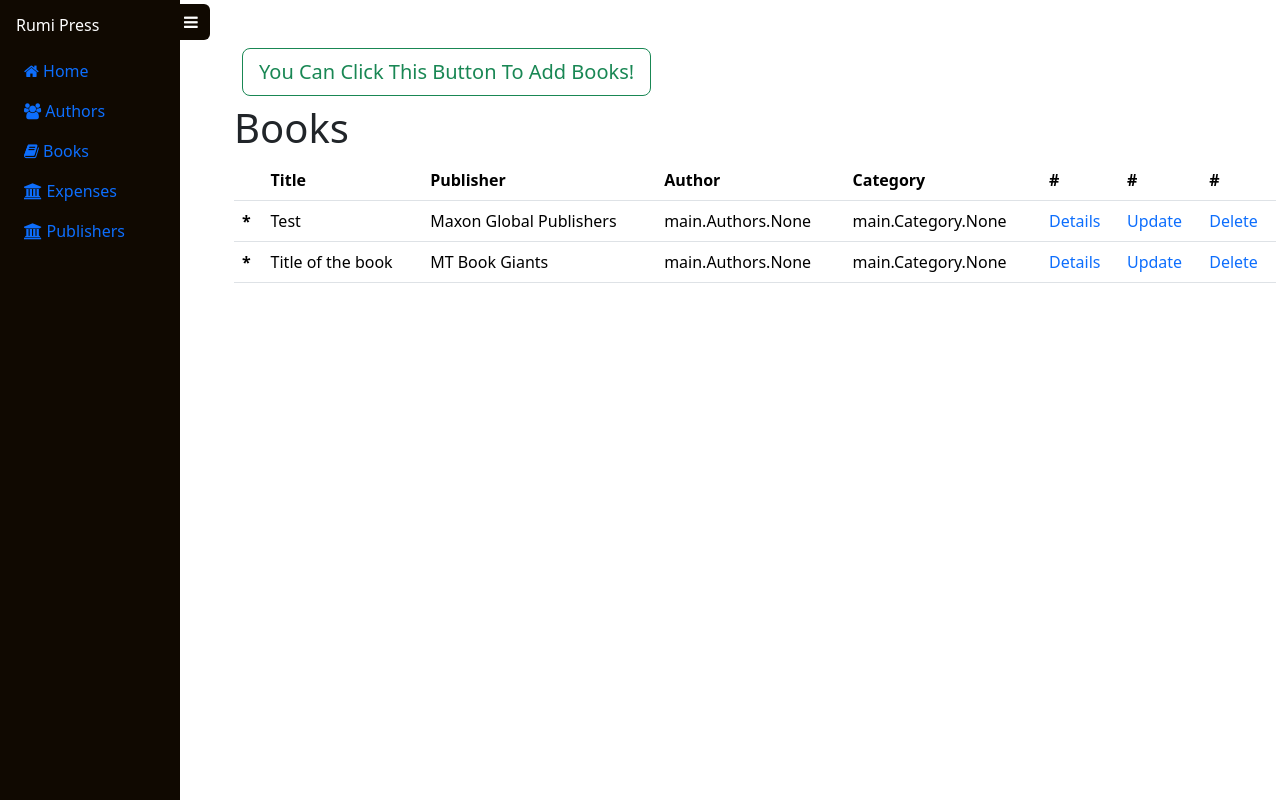
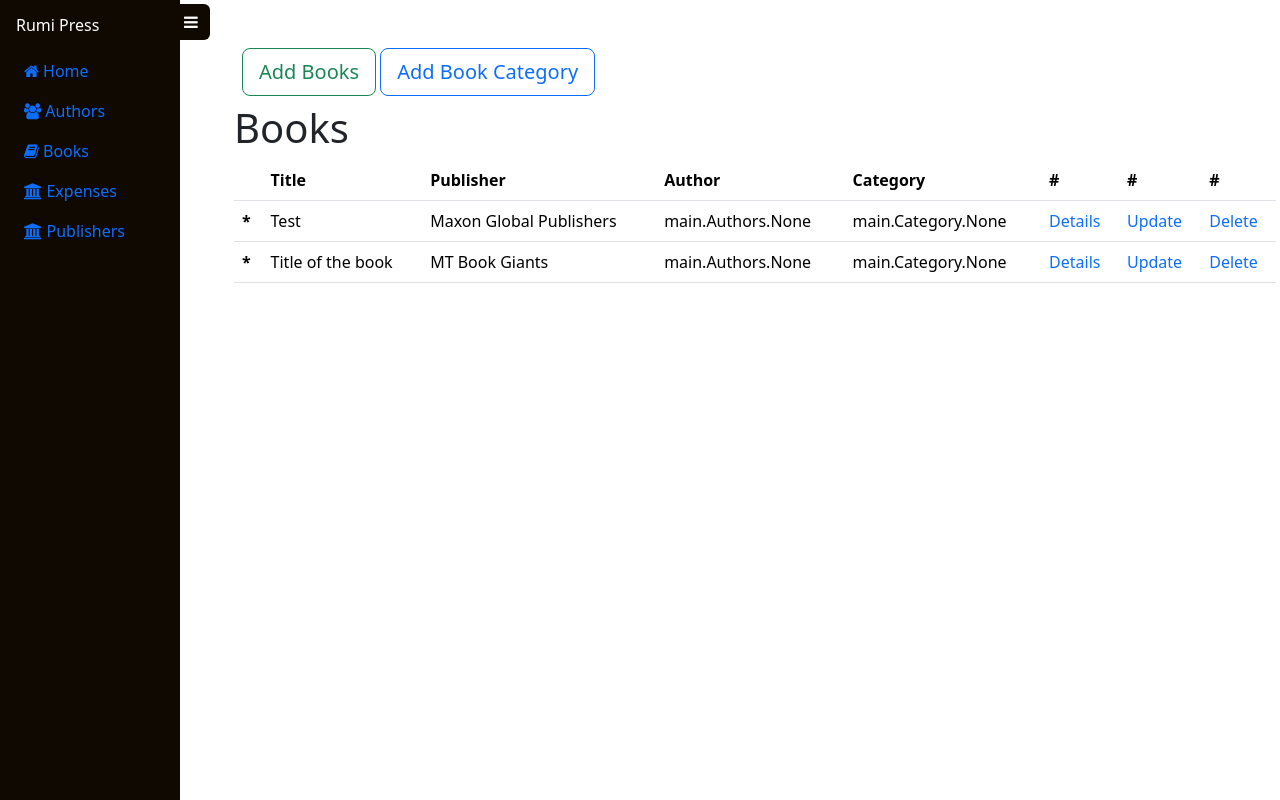
Before and after one commit to Kiprotich-Code/Rumi-Press, a Django app: page /books/ in a window 1280 px wide. Run offline with Django 4.2, Linux system fonts and the light colour scheme; data comes from the database, SQL or seed files in the repository; both versions use the stored data as it was after the commit.

Commit message:
Add category

```diff
--- a/source/templates/main/add_category.html
+++ b/source/templates/main/add_category.html
@@ -5,6 +5,6 @@
     <div class="mb-3">
     {% csrf_token %}
     {{form.as_p}}
-    <input type="submit" class="btn btn-primary" value="Add Publisher">
+    <input type="submit" class="btn btn-primary" value="Add Category">
   </form>
 {% endblock %}
--- a/source/templates/main/books.html
+++ b/source/templates/main/books.html
@@ -2,7 +2,8 @@
 
 {% block content %}
 <div class="container-fluid p-2">
-  <a type="button" class="btn btn-outline-success btn-lg btn-block" href="{%url 'add_books'%}">You Can Click This Button To Add Books!</a>
+  <a type="button" class="btn btn-outline-success btn-lg btn-block" href="{%url 'add_books'%}">Add Books </a>
+  <a type="button" class="btn btn-outline-primary btn-lg btn-block" href="{%url 'add_category'%}">Add Book Category</a>
 </div>
 
 <h1>Books</h1>
```
Also changed, not shown: source/db.sqlite3.
